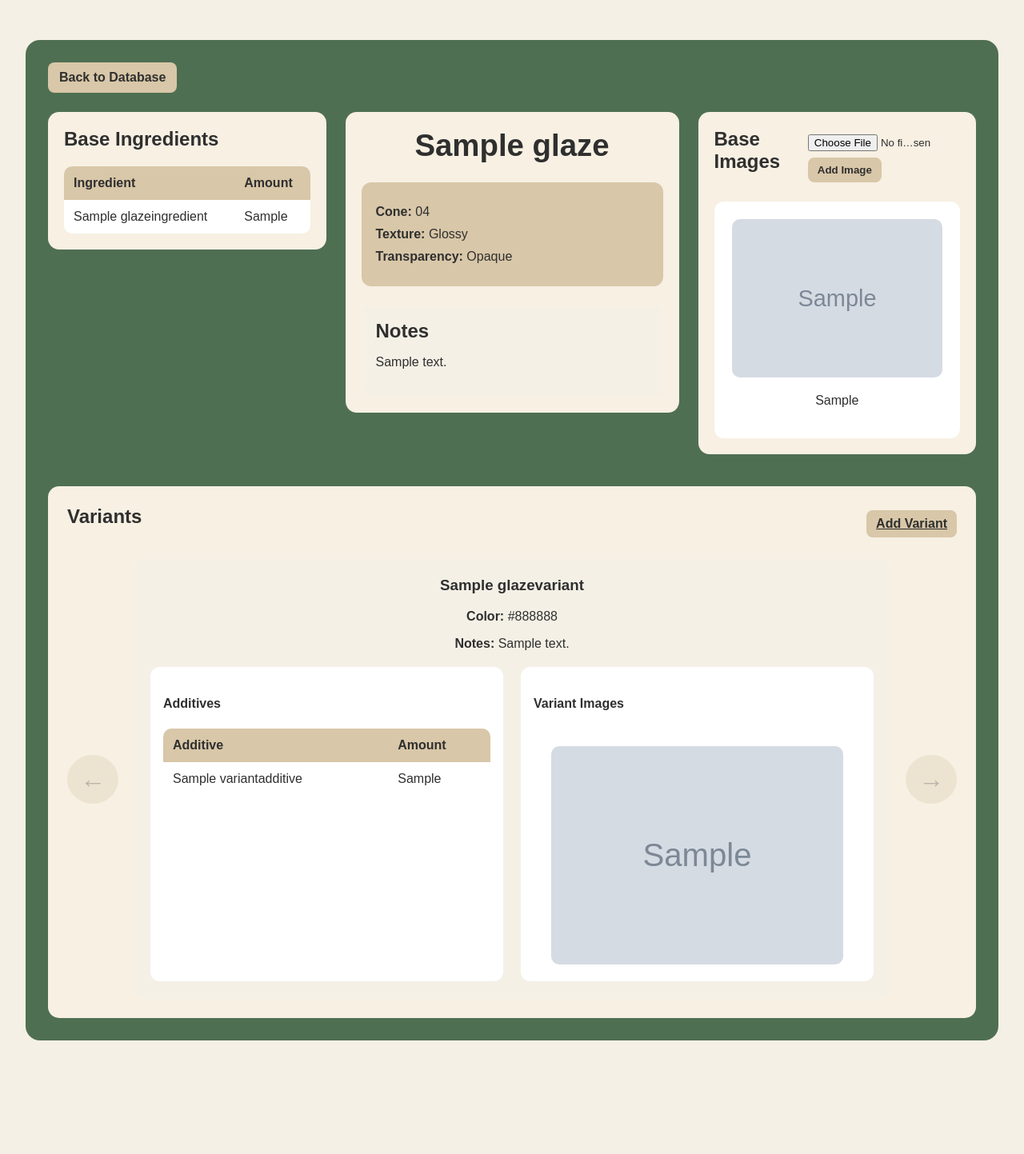
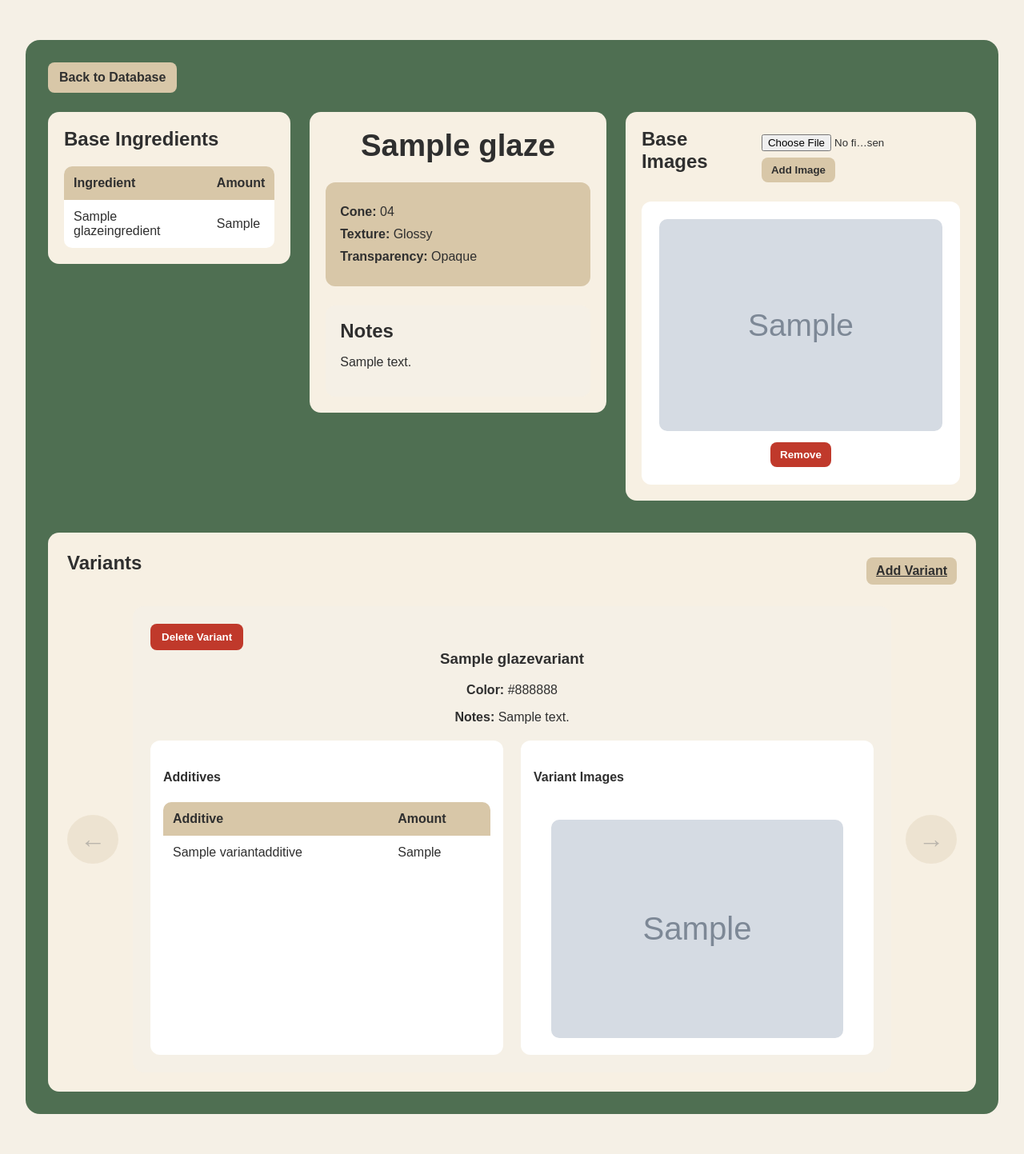
Before and after one commit to codya1914/Glazes-Database, a Django app: page /glaze/1/ in a window 1280 px wide. Shown: the whole page at 80% size. Before the commit the page ends 1301 px from the top, so only its background shows below. Run offline with Django 5.2, Linux system fonts and the light colour scheme; tables that the repository leaves empty hold one stand-in row (values such as "Sample post"); grey boxes marked "Sample" are stand-in pictures.

Commit message:
Changes to glaze_detail entirely as it is more clean and easier to use practically

```diff
--- a/core/static/core/css/glaze_detail.css
+++ b/core/static/core/css/glaze_detail.css
@@ -41,7 +41,7 @@
 
 .base-glaze-layout {
     display: grid;
-    grid-template-columns: 1fr 1.2fr 1fr;
+    grid-template-columns: 0.9fr 1.1fr 1.3fr;
     gap: 24px;
     align-items: start;
 }
@@ -174,6 +174,21 @@
     text-align: center;
 }
 
+.remove-image-button {
+    background-color: var(--danger);
+    color: var(--white);
+    border: none;
+    border-radius: 8px;
+    padding: 8px 12px;
+    margin-top: 10px;
+    font-weight: bold;
+    cursor: pointer;
+}
+
+.remove-image-button:hover {
+    background-color: var(--danger-dark);
+}
+
 .glaze-image {
     width: 100%;
     max-height: 280px;
@@ -267,6 +282,41 @@
     cursor: not-allowed;
 }
 
+/* ================================
+   VARIANT TITLE / DELETE BUTTON
+   ================================ */
+
+.variant-title-row {
+    display: flex;
+    align-items: center;
+    justify-content: space-between;
+    gap: 16px;
+}
+
+.variant-title-row h2 {
+    margin: 0;
+}
+
+/* ================================
+   DELETE VARIANT BUTTON
+   ================================ */
+
+.delete-variant-button {
+    background-color: var(--danger);
+    color: var(--white);
+
+    padding: 9px 14px;
+
+    border: none;
+    border-radius: 8px;
+
+    font-weight: bold;
+    cursor: pointer;
+}
+
+.delete-variant-button:hover {
+    background-color: var(--danger-dark);
+}
 
 /* ================================
    RESPONSIVE DETAIL PAGE
--- a/core/templates/core/glaze_detail.html
+++ b/core/templates/core/glaze_detail.html
@@ -102,15 +102,24 @@
 
                         {% for photo in glaze.photos.all %}
                             <div class="glaze-photo-card">
+
                                 <img
                                     src="{{ photo.image.url }}"
-                                    alt="{{ photo.caption|default:glaze.name }}"
                                     class="glaze-image"
+                                    alt="Glaze image"
                                 >
 
-                                {% if photo.caption %}
-                                    <p>{{ photo.caption }}</p>
-                                {% endif %}
+                                <form method="post" action="{% url 'delete_glaze_photo' glaze.id photo.id %}">
+                                    {% csrf_token %}
+
+                                    <button
+                                        type="submit"
+                                        class="remove-image-button"
+                                    >
+                                        Remove
+                                    </button>
+                                </form>
+
                             </div>
                         {% empty %}
                             <p>No base images available.</p>
@@ -154,6 +163,21 @@
                         {% for variant in glaze.variants.all %}
 
                             <div class="variant-card {% if not forloop.first %}hidden-variant{% endif %}">
+
+                                <form
+                                    method="post"
+                                    action="{% url 'delete_variant' glaze.id variant.id %}"
+                                    class="delete-variant-form"
+                                >
+                                    {% csrf_token %}
+
+                                    <button
+                                        type="submit"
+                                        class="delete-variant-button"
+                                    >
+                                        Delete Variant
+                                    </button>
+                                </form>
 
                                 <div class="variant-main-info">
 
```
